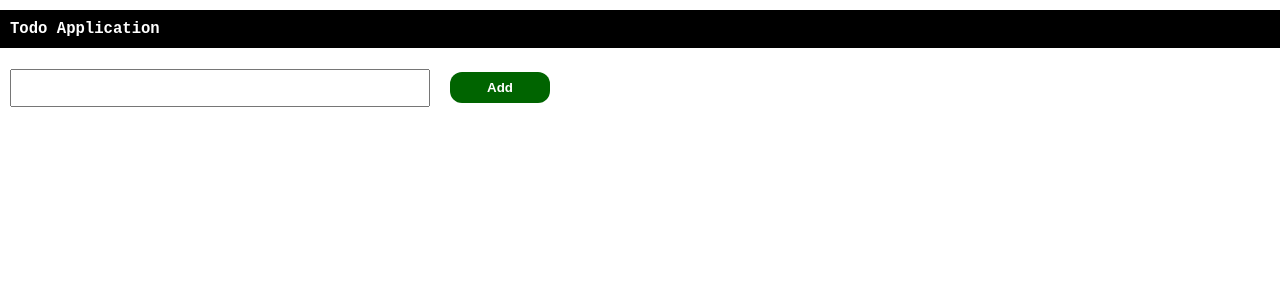
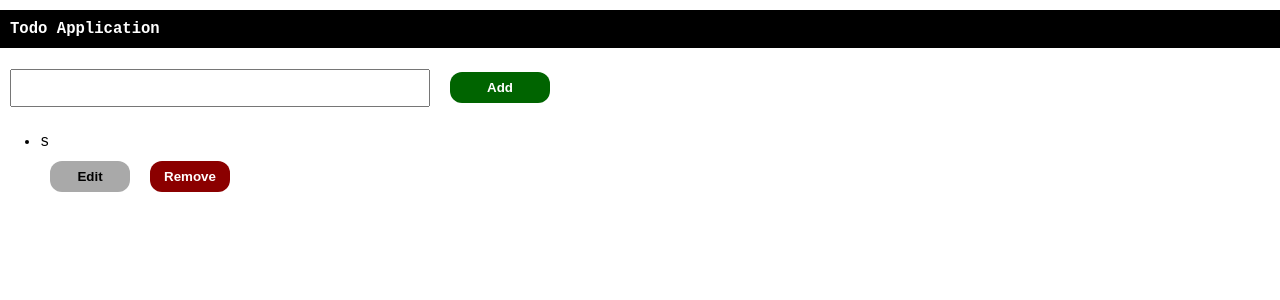
Before and after one commit to mrvivektiwari/todoapp-ui, a React (Create React App) app: page / in a window 1280 px wide. Shown: the top 300 px of the page. Built offline with nearby package versions, Linux system fonts and the light colour scheme.

Commit message:
add and view task: define state values and react click events

```diff
--- a/src/components/Todo.js
+++ b/src/components/Todo.js
@@ -3,19 +3,39 @@ import { useState } from "react";
 
 function Todo() {
   const [taskInput, setTaskInput] = useState("");
+  const [tasks, setTasks] = useState(["s"]);
 
   const handleChange = (e) => {
     setTaskInput(e.target.value);
+  };
+
+  const addTask = () => {
+    if (taskInput) {
+      setTasks([...tasks, taskInput]);
+      setTaskInput("");
+    }
   };
 
   return (
     <div className="App">
       <h1>Todo Application</h1>
       <input onChange={handleChange} value={taskInput} id="task" name="task" />
-      <button id="taskButton" onclick="addTask()">
+      <button id="taskButton" onClick={addTask}>
         Add
       </button>
-      <ul id="todolist"></ul>
+      <ul id="todolist">
+        {tasks.map((task) => (
+          <>
+            <li key={task}>{task}</li>
+            <button className="editButton" onClick="editTask()">
+              Edit
+            </button>
+            <button className="deleteButton" onClick="removeTask()">
+              Remove
+            </button>
+          </>
+        ))}
+      </ul>
     </div>
   );
 }
```
